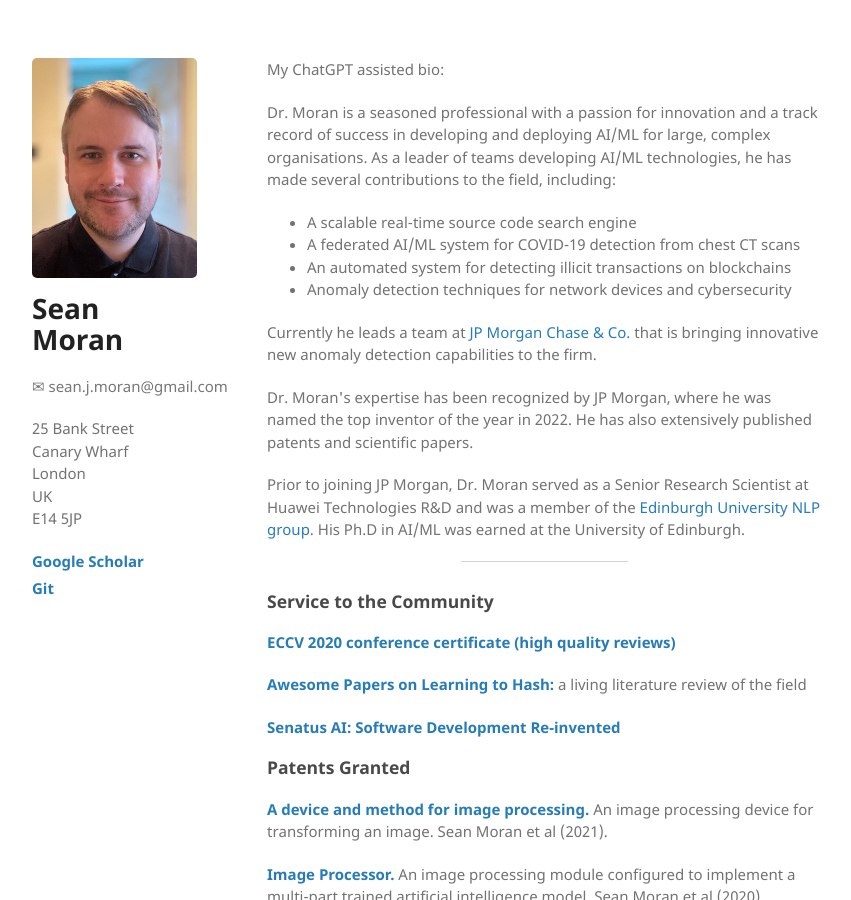
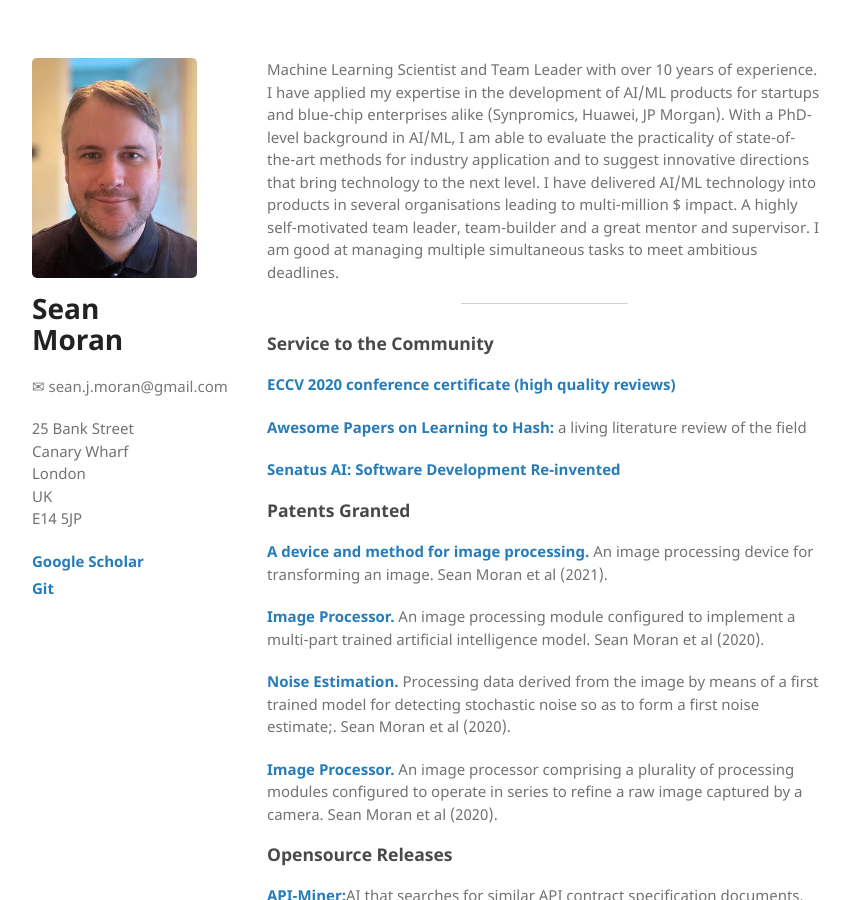
Before and after one commit to sjmoran/sjmoran.github.io, a Jekyll site: the page built from index.html, in a window 1280 px wide and 900 px high. Shown: the whole window, without its empty margins (26-877 px from the left). Built offline with Jekyll 4.4.1, drawn with Linux system fonts in a browser that asks for light colours.

Commit message:
Update index.html

```diff
--- a/index.html
+++ b/index.html
@@ -3,25 +3,7 @@ layout: default
 ---
 
 <p>
-My ChatGPT assisted bio:
-</p>
-<p>Dr. Moran is a seasoned professional with a passion for innovation and a track record of success in developing and deploying AI/ML for large, complex organisations. As a leader of teams developing AI/ML technologies, he has made several contributions to the field, including:
-</p>
-<p>
-<ul>
-  <li>A scalable real-time source code search engine</li>
-  <li>A federated AI/ML system for COVID-19 detection from chest CT scans</li>
-  <li>An automated system for detecting illicit transactions on blockchains</li>
-  <li>Anomaly detection techniques for network devices and cybersecurity</li>
-</ul>
-</p>
-<p>Currently he leads a team at <a target="_blank" href="https://www.jpmorganchase.com/">JP Morgan Chase & Co.</a> that is bringing innovative new anomaly detection capabilities to the firm.
-</p>
-
-<p>Dr. Moran's expertise has been recognized by
-JP Morgan, where he was named the top inventor of the year in 2022. He has also extensively published patents and scientific papers.</p>
-
-<p>Prior to joining JP Morgan, Dr. Moran served as a Senior Research Scientist at Huawei Technologies R&D and was a member of the <a target="_blank" href="https://edinburghnlp.inf.ed.ac.uk/">Edinburgh University NLP group</a>. His Ph.D in AI/ML was earned at the University of Edinburgh.
+Machine Learning Scientist and Team Leader with over 10 years of experience. I have applied my expertise in the development of AI/ML products for startups and blue-chip enterprises alike (Synpromics, Huawei, JP Morgan). With a PhD-level background in AI/ML, I am able to evaluate the practicality of state-of-the-art methods for industry application and to suggest innovative directions that bring technology to the next level. I have delivered AI/ML technology into products in several organisations leading to multi-million $ impact. A highly self-motivated team leader, team-builder and a great mentor and supervisor. I am good at managing multiple simultaneous tasks to meet ambitious deadlines.
 </p>
 
 <hr />
```
